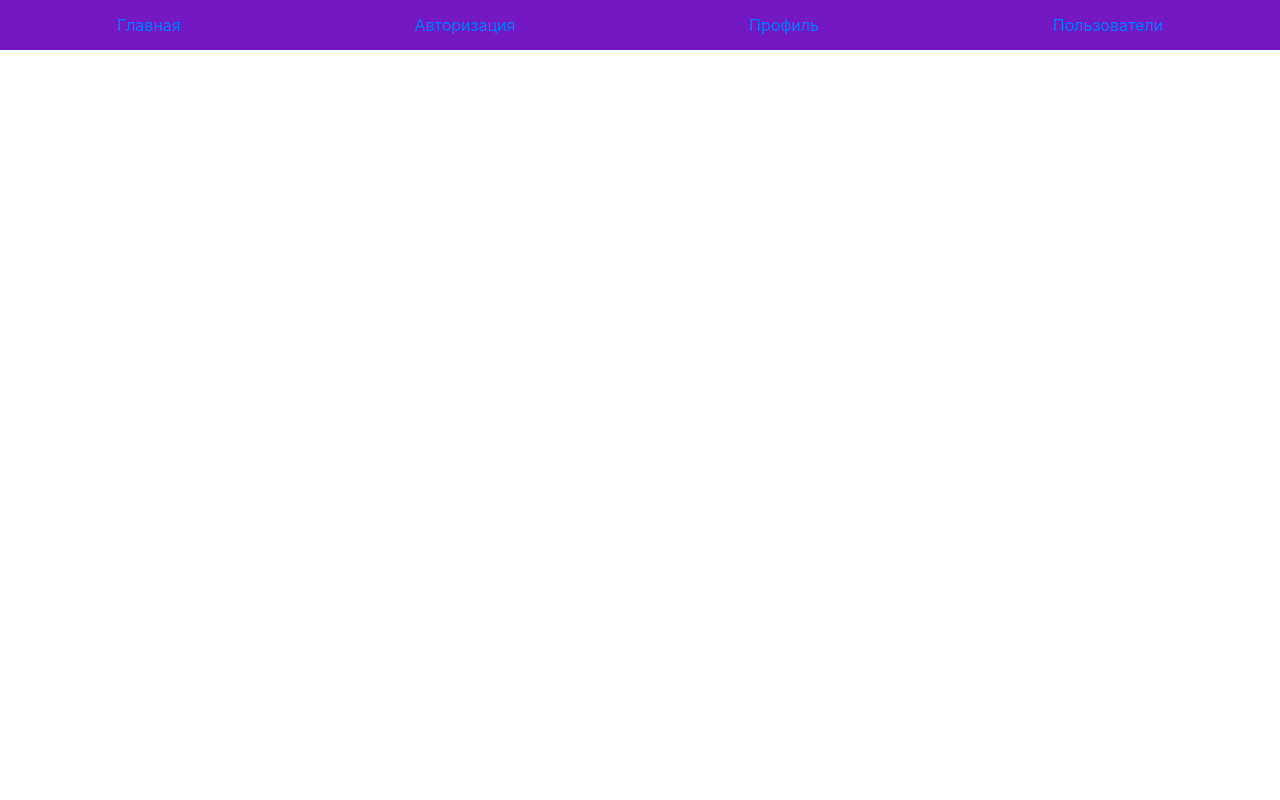
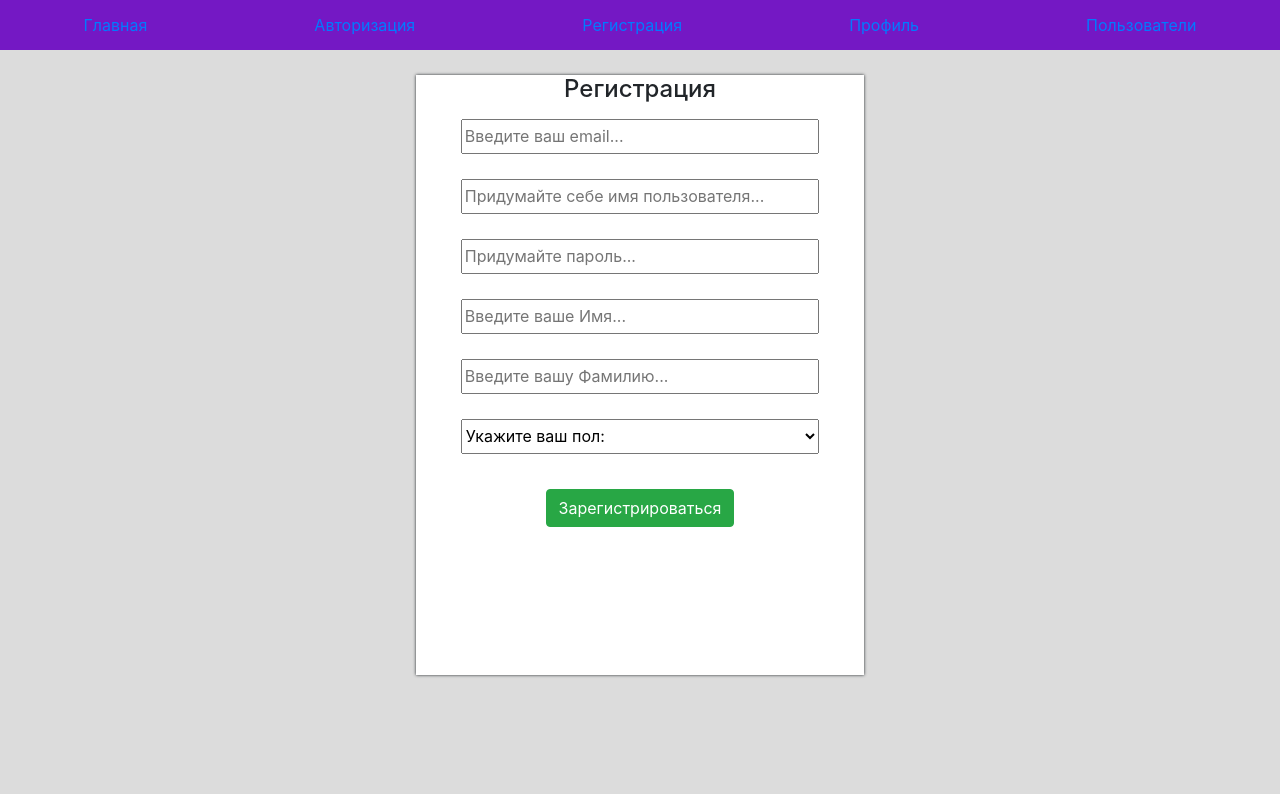
Before and after one commit to vladkovv/healthy-life-ui, a React (Create React App) app in the folder healthy_life_ui/: page /reg in a window 1280 px wide. Built offline with nearby package versions, Linux system fonts and the light colour scheme.

Commit message:
added registration

```diff
--- a/healthy_life_ui/src/App.js
+++ b/healthy_life_ui/src/App.js
@@ -7,6 +7,7 @@ import Authorization from './components/authorization';
 import Main from './components/main';
 import Profile from './components/profile';
 import { BrowserRouter, Route } from 'react-router-dom';
+import Registration from './components/registration';
 
 const URL =  'http://healthy-life-kotlin.herokuapp.com/api/v1';
 
@@ -23,12 +24,14 @@ class App extends React.Component {
   return (
     <BrowserRouter>
     <div>
-    <Header />
+    <Header status={this.state.isAuth} />
     <div className="app-content">
     <Route exact path='/' component={Main}/>
     <Route path='/auth' render={(props) => <Authorization url={URL} onAuth={this.handleAuth} status={this.state.isAuth}  {...props}/>}/>
+    <Route path='/reg' render={(props) => <Registration url={URL} status={this.state.isAuth}  {...props}/>}/>
     <Route path='/profile' render={(props) => <Profile url={URL} status={this.state.isAuth} id={this.state.currId} {...props}/>} />
     <Route path='/users' render={(props) => <Users url={URL} status={this.state.isAuth}  {...props}/>}/>
+
     </div>
     </div>
     </BrowserRouter>
--- a/healthy_life_ui/src/components/authorization.js
+++ b/healthy_life_ui/src/components/authorization.js
@@ -8,12 +8,10 @@ class Authorization extends React.Component {
 
     onLoginChange = (event) => {
         this.setState({login: event.target.value})
-        console.log(this.state)
     }
 
     onPasswordChange = (event) => {
         this.setState({password: event.target.value})
-        console.log(this.state)
     }
 
     onAuth = async (e) => {
@@ -37,7 +35,8 @@ class Authorization extends React.Component {
     render() {
       if(this.props.status) return <Redirect to={'/'} />
     return (
-        <Form>
+      <div className="auth-body">
+        <Form className="auth-form">
         <Form.Group controlId="formBasicEmail">
           <Form.Label>Логин</Form.Label>
           <Form.Control  type="text" placeholder="Введите имя пользователя" onChange={this.onLoginChange} />
@@ -54,6 +53,7 @@ class Authorization extends React.Component {
           Submit
         </Button>
       </Form>
+      </div>
     )
 }}
 
--- a/healthy_life_ui/src/components/header.js
+++ b/healthy_life_ui/src/components/header.js
@@ -1,7 +1,15 @@
 import React from 'react';
 import { NavLink } from 'react-router-dom';
 
+
 const Header = (props) => {
+    let authButton;
+
+    if(props.status) {
+        authButton = <NavLink to="/">Выход</NavLink>
+    } else {
+        authButton = <NavLink to="/auth">Авторизация</NavLink>
+    }
 
     return (
         <div className="header">
@@ -10,7 +18,10 @@ const Header = (props) => {
             </div>
 
             <div>
-                <NavLink to="/auth">Авторизация</NavLink>
+                {authButton}
+            </div>
+            <div>
+                <NavLink to="/reg">Регистрация</NavLink>
             </div>
 
             <div>
--- /dev/null
+++ b/healthy_life_ui/src/components/registration.js
@@ -0,0 +1,72 @@
+import React from 'react';
+import { Button } from 'react-bootstrap';
+
+class Registration extends React.Component {
+
+    state = {username: '', password: '', firstName: '', lastName: '', email: '', gender: ''}
+
+    handleUserName = (event) => {
+        this.setState({username: event.target.value})
+        console.log(this.state)
+    }
+
+    handlePassword = (event) => {
+        this.setState({password: event.target.value})
+        console.log(this.state)
+    }
+
+    handleFirstName = (event) => {
+        this.setState({firstName: event.target.value})
+        console.log(this.state)
+    }
+
+    handleLastName = (event) => {
+        this.setState({lastName: event.target.value})
+        console.log(this.state)
+    }
+
+    handleEmail = (event) => {
+        this.setState({email: event.target.value})
+        console.log(this.state)
+    }
+
+    handleGender = (event) => {
+        this.setState({gender: event.target[event.target.selectedIndex].value})
+        console.log(this.state)
+    }
+
+    onRegistration = async () => {
+        return await fetch(`${this.props.url}/users`, {
+            method: "POST",
+            headers: {"Content-Type":"application/json"},
+            body: JSON.stringify({username: this.state.username, password: this.state.password, firstName: this.state.firstName, lastName: this.state.lastName, email: this.state.email, gender: this.state.gender})
+        })
+    }
+
+    render() {
+        return(
+            <div className="reg-body">
+                <div className='reg-window'>
+                    <h4>Регистрация</h4>
+                    <div className="reg-window-content">
+                        <input placeholder='Введите ваш email...' onChange={this.handleEmail}/>
+                        <input placeholder='Придумайте себе имя пользователя...' onChange={this.handleUserName}/>
+                        <input placeholder='Придумайте пароль...' onChange={this.handlePassword}/>
+                        <input placeholder='Введите ваше Имя...' onChange={this.handleFirstName}/>
+                        <input placeholder='Введите вашу Фамилию...' onChange={this.handleLastName}/>
+                        <select onChange={this.handleGender}>
+                            <option>Укажите ваш пол:</option>
+                            <option>Male</option>
+                            <option>Female</option>
+                        </select>
+                        <Button variant='success' className='reg-button' onClick={this.onRegistration}>
+                            Зарегистрироваться
+                        </Button>
+                    </div>
+                </div>
+            </div>
+        )
+    }
+}
+
+export default Registration;
--- a/healthy_life_ui/src/components/users.js
+++ b/healthy_life_ui/src/components/users.js
@@ -27,7 +27,7 @@ class Users extends React.Component{
           users: newState
         })
 
-        // return await fetch(`${USERS_URL}/${removeUserId}`, {
+        // return await fetch(`${this.props.url}/users/${removeUserId}`, {
         //   method: 'DELETE'
         // })
       }
--- a/healthy_life_ui/src/index.css
+++ b/healthy_life_ui/src/index.css
@@ -74,3 +74,49 @@ margin-left: 5px;
   justify-content: center;
   justify-content: space-around;
 }
+
+.reg-body {
+  display: flex;
+  justify-content: center;
+  height: 93vh;
+  background-color: #DCDCDC;
+}
+
+.reg-window {
+  margin-top: 25px;
+  width: 35vw;
+  height: 75vh;
+  box-shadow: 0 0 3px;
+  background-color: #FFFFFF;
+}
+.reg-window-content {
+  margin-top: 15px;
+}
+.reg-window-content > input {
+  width: 80%;
+  height: 35px;
+  margin-bottom: 25px;
+}
+
+.reg-window-content > select {
+  width: 80%;
+  height: 35px;
+}
+
+.reg-button {
+  margin-top: 35px;
+}
+
+.auth-body {
+  background-color: #DCDCDC;
+  height: 93vh;
+  display: flex;
+  justify-content: center;
+  align-items: center;
+}
+.auth-form {
+  /* background-color: #FFFFFF; */
+  margin-bottom: 40px;
+  height: 40vh;
+  width: 400px;
+}
```
